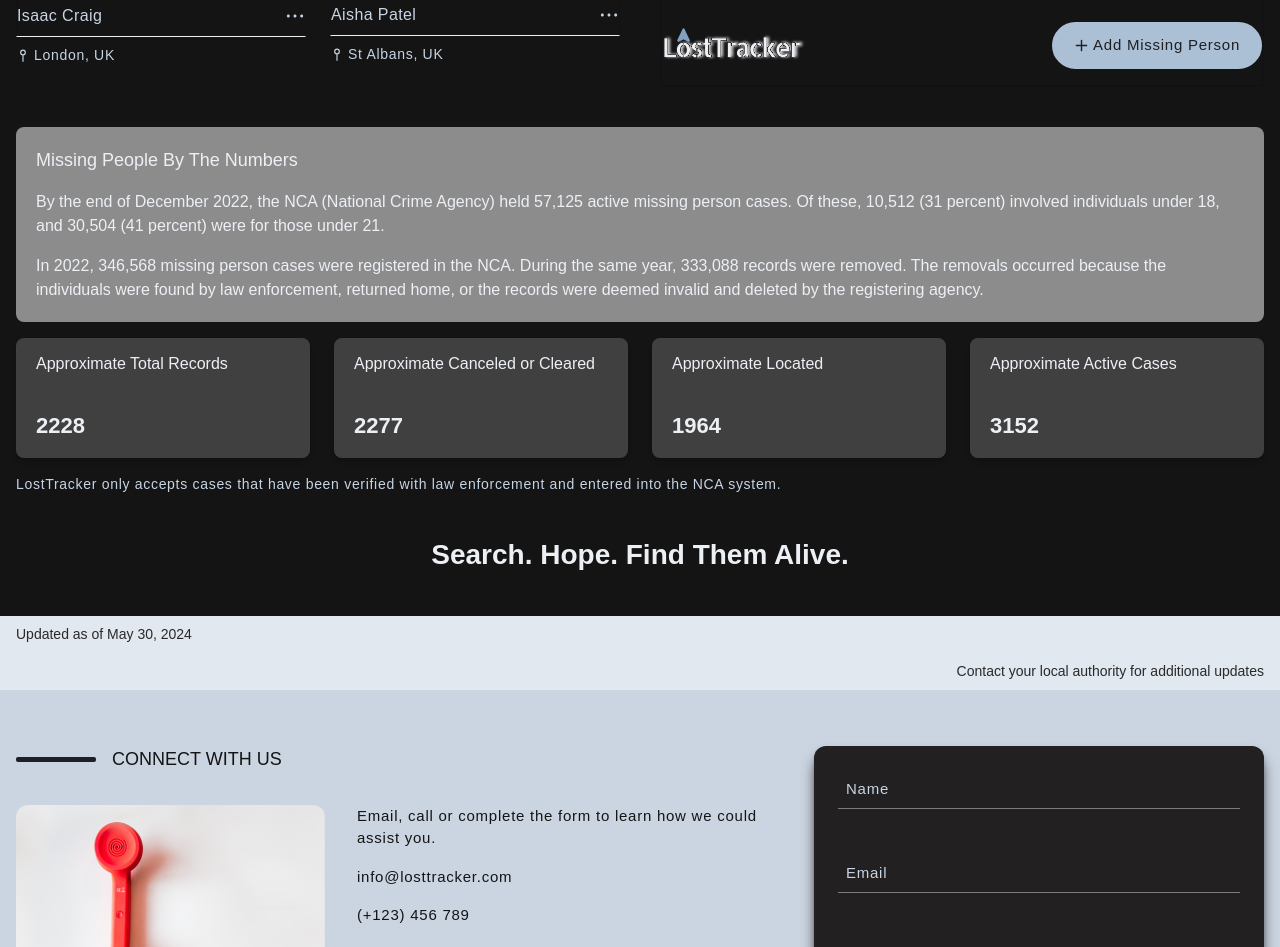
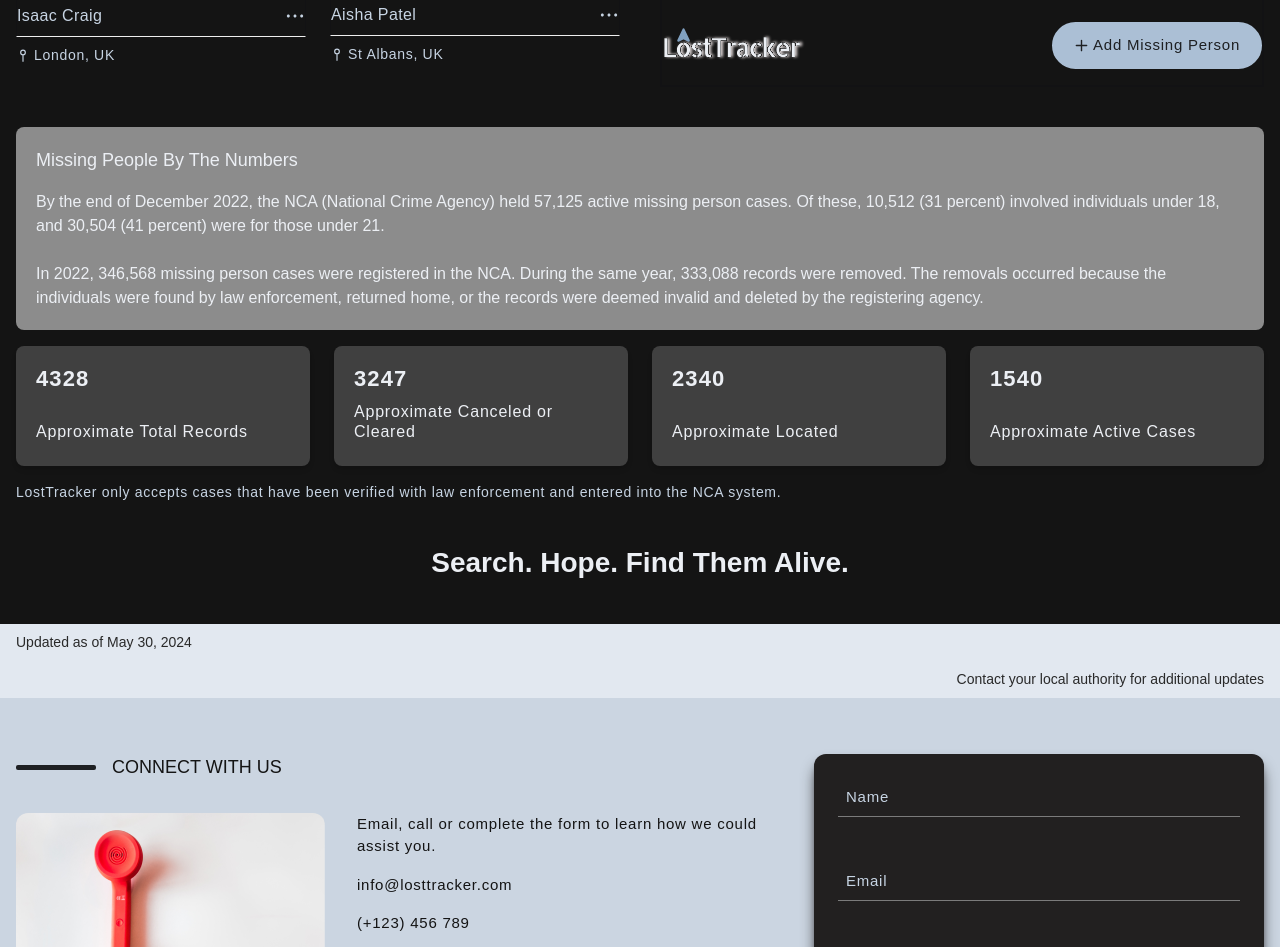
Before and after one commit to joujou144/missing-persons-homepage, a Next.js app: page / in a window 1280 px wide. Shown: the part 2200-3147 px from the top of the page. Built offline with nearby package versions, Linux system fonts and the light colour scheme; a web font is replaced by a local one.

Commit message:
fix why component

```diff
--- a/app/Contact.tsx
+++ b/app/Contact.tsx
@@ -2,7 +2,7 @@ import { CONTACT, FOOTER_LINKS } from "@/constant";
 import Image from "next/image";
 import Heading from "../components/Heading";
 
-import { ContactForm } from "@/components/ContactForm";
+import ContactForm from "@/components/ContactForm";
 
 const Contact = () => {
   return (
--- a/app/Why.tsx
+++ b/app/Why.tsx
@@ -1,5 +1,6 @@
 "use client";
 
+import InfoBoard from "@/components/InfoBoard";
 import {
   CTA_INTRO,
   CTA_TEXT,
@@ -8,15 +9,14 @@ import {
   MAP_TEXT,
   persons,
   REASONS,
-  statistics,
+  STATISTICS,
   WHY_SLOGANS,
 } from "@/constant";
 import Image from "next/image";
+import Link from "next/link";
 import Button from "../components/Button";
 import Heading from "../components/Heading";
 import MissingPersons from "../components/MissingPersons";
-import Link from "next/link";
-import InfoBoard from "@/components/InfoBoard";
 
 const Why = () => {
   return (
@@ -55,17 +55,19 @@ const Why = () => {
           title="missing people by the numbers"
           className="mt-10 mb-4 mx-4"
         />
-        {/* Statistics cards */}
+
         <ul className="grid gap-6 md:grid-cols-2 lg:grid-cols-4 text-primary-700 mx-4">
-          {statistics.map(({ label, number }) => (
+          {STATISTICS.map(({ label, number }, idx) => (
             <li
-              key={label}
+              key={idx}
               className="bg-dark-300 px-5 py-4 rounded-lg shadow-md h-[120px] flex flex-col justify-between"
             >
-              <h4 className="text-sm md:text-[16px] overflow-hidden text-ellipsis mb-2">
+              <p className="text-[22px] font-bold content-font tracking-wider">
+                {number}
+              </p>
+              <span className="text-sm md:text-[16px] overflow-hidden text-ellipsis mb-2 content-font tracking-wider">
                 {label}
-              </h4>
-              <p className="text-[22px] font-bold">{number}</p>
+              </span>
             </li>
           ))}
         </ul>
--- a/components/ContactForm.tsx
+++ b/components/ContactForm.tsx
@@ -11,7 +11,7 @@ import { toast } from "sonner";
 
 type ContactFormData = z.infer<typeof contactFormSchema>;
 
-export const ContactForm = ({ className }: { className: string }) => {
+const ContactForm = ({ className }: { className: string }) => {
   const [submitting, setSubmitting] = useState(false);
 
   const {
@@ -89,3 +89,5 @@ export const ContactForm = ({ className }: { className: string }) => {
     </form>
   );
 };
+
+export default ContactForm;
--- a/components/InfoBoard.tsx
+++ b/components/InfoBoard.tsx
@@ -1,4 +1,4 @@
-import cn from "classnames";
+import classnames from "classnames";
 
 type InfoBoardProps = {
   className?: string;
@@ -8,18 +8,19 @@ type InfoBoardProps = {
 const InfoBoard = ({ className, title }: InfoBoardProps) => {
   return (
     <div
-      className={cn(
+      className={classnames(
         `${className} bg-dark-600 text-primary-700 p-5 rounded-lg content-font tarcking-wider font-thin`
       )}
     >
-      <h3 className={"text-[18px] capitalize mb-4"}>{title}</h3>
+      <p className={"text-[18px] capitalize mb-4"}>{title}</p>
 
-      <p className="">
+      <p>
         By the end of December 2022, the NCA (National Crime Agency) held 57,125
         active missing person cases. Of these, 10,512 (31 percent) involved
         individuals under 18, and 30,504 (41 percent) were for those under 21.
       </p>
-      <p className="mt-4">
+      <br />
+      <p>
         In 2022, 346,568 missing person cases were registered in the NCA. During
         the same year, 333,088 records were removed. The removals occurred
         because the individuals were found by law enforcement, returned home, or
--- a/constant/getRandomNumber.ts
+++ /dev/null
@@ -1,4 +0,0 @@
-// Function to generate a random number between min and max (inclusive)
-export const getRandomNumber = (min: number, max: number) => {
-  return Math.floor(Math.random() * (max - min + 1) + min);
-};
--- a/constant/index.ts
+++ b/constant/index.ts
@@ -1,5 +1,4 @@
 import { LatLngTuple } from "leaflet";
-import { getRandomNumber } from "@/constant/getRandomNumber";
 
 // NAVIGATION
 export const NAV_LINKS = [
@@ -141,14 +140,14 @@ export const persons: PersonProps[] = [
   },
 ];
 
-export const statistics = [
-  { label: "Approximate Total Records", number: getRandomNumber(1000, 5000) },
+export const STATISTICS = [
+  { label: "Approximate Total Records", number: "4328" },
   {
     label: "Approximate Canceled or Cleared",
-    number: getRandomNumber(1000, 5000),
+    number: "3247",
   },
-  { label: "Approximate Located", number: getRandomNumber(1000, 5000) },
-  { label: "Approximate Active Cases", number: getRandomNumber(1000, 5000) },
+  { label: "Approximate Located", number: "2340" },
+  { label: "Approximate Active Cases", number: "1540" },
 ];
 
 // FOOTER SECTION
--- a/package.json
+++ b/package.json
@@ -13,7 +13,7 @@
     "@radix-ui/themes": "^3.0.3",
     "classnames": "^2.5.1",
     "leaflet": "^1.9.4",
-    "next": "14.2.3",
+    "next": "^14.2.4",
     "react": "^18.3.1",
     "react-dom": "^18.3.1",
     "react-hook-form": "^7.51.4",
```
Also changed, not shown: 1 other file (tests, documents, lock files or other folders).
